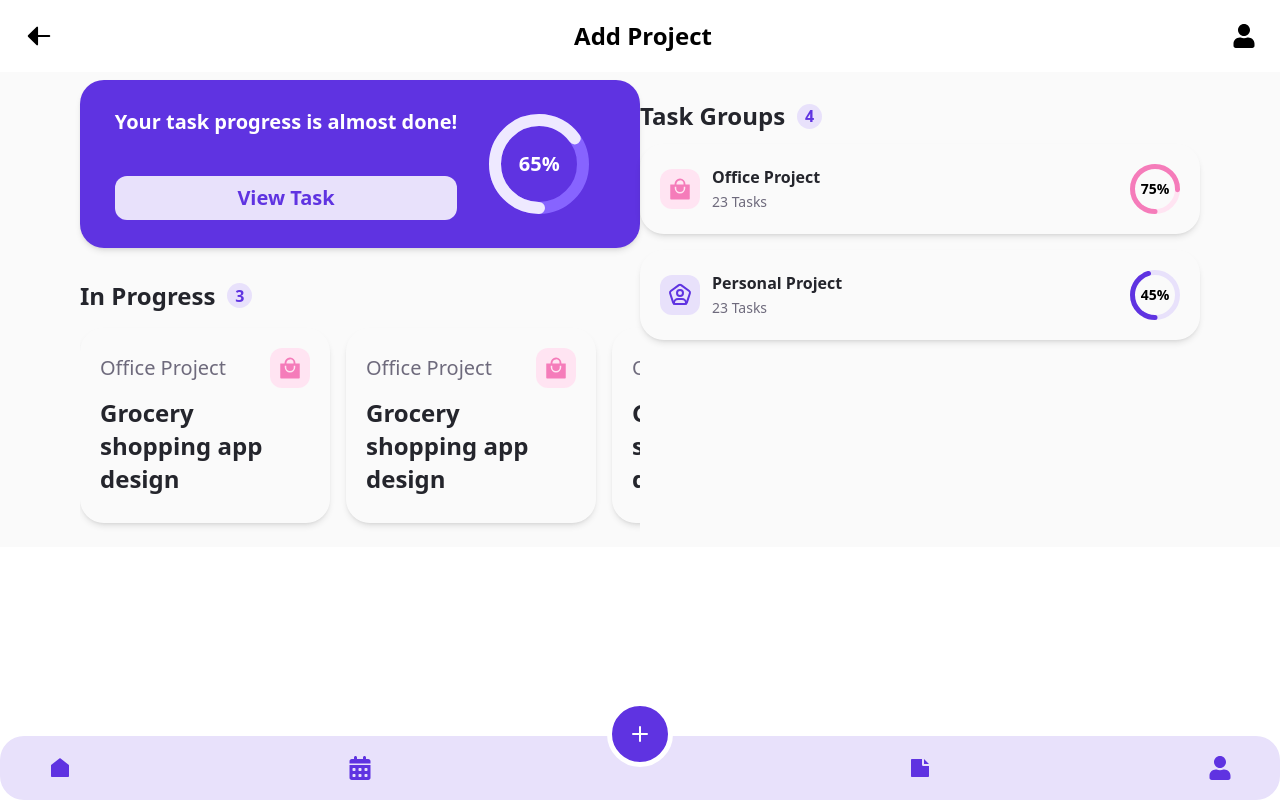
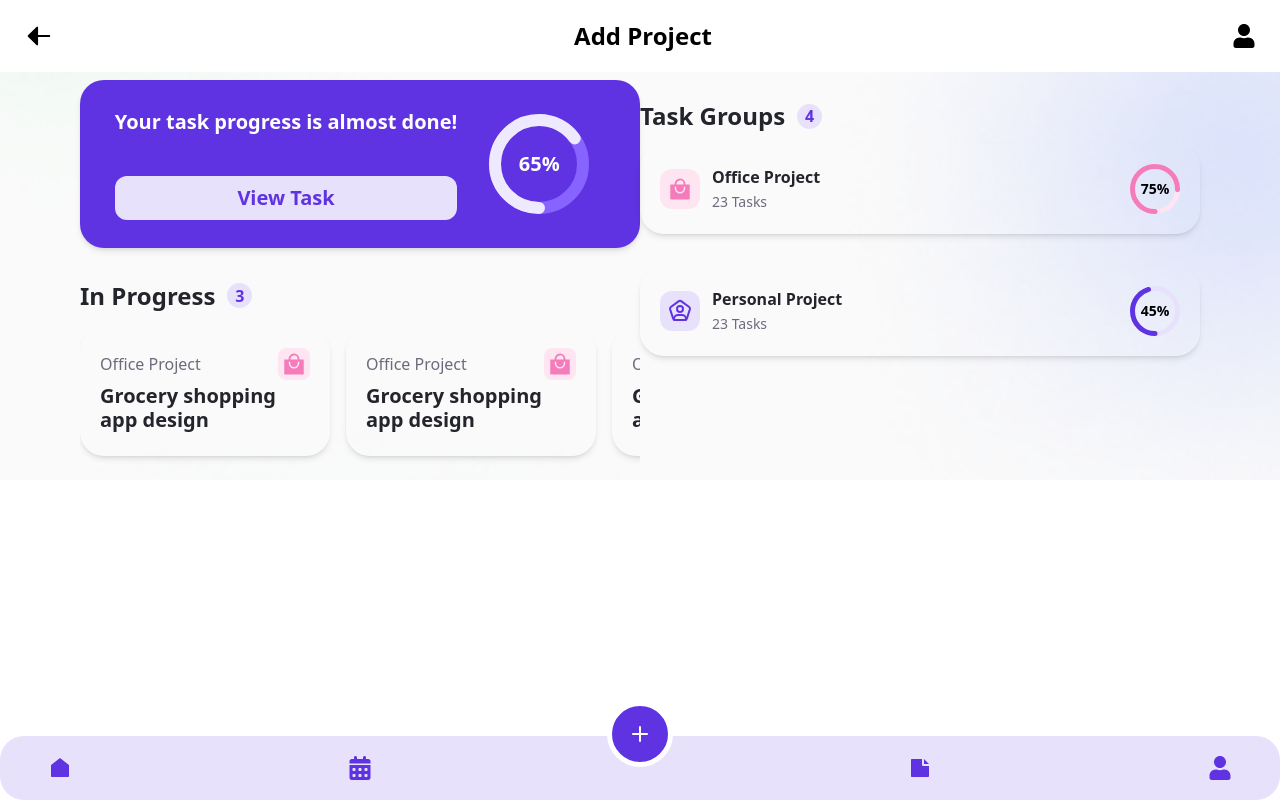
Before and after one commit to alonzojoe/React-TS-Task-Management, a React (Vite) app: page /dashboard in a window 1280 px wide. Built offline with nearby package versions, Linux system fonts and the light colour scheme.

Commit message:
style: In progress Card adjustments

```diff
--- a/src/pages/Dashboard/Dashboard.tsx
+++ b/src/pages/Dashboard/Dashboard.tsx
@@ -2,9 +2,18 @@ import Card from "../../components/UI/Card";
 import CircularProgressBar from "../../components/UI/CircularProgressBar";
 import { IoBagHandleSharp } from "react-icons/io5";
 import { TbUserPentagon } from "react-icons/tb";
+import BackgroundImg from "../../assets/images/background.png";
 const Dashboard = () => {
   return (
-    <div className="container grid grid-cols-1 md:grid-cols-2 py-2 bg-[#FAFAFA]">
+    <div
+      className="container grid grid-cols-1 md:grid-cols-2 py-2 bg-[#FAFAFA]"
+      style={{
+        backgroundSize: "cover",
+        backgroundPosition: "center",
+        backgroundImage: `url(${BackgroundImg})`,
+        backgroundRepeat: "no-repeat",
+      }}
+    >
       <div className="flex flex-col justify-center space-y-8">
         <Card background="primary" width="w-full">
           <div className="flex justify-center items-center gap-4 py-2">
@@ -42,13 +51,13 @@ const Dashboard = () => {
             <div className="flex space-x-4">
               <Card background="lightBlue" shrink="shrink-0" width="w-[250px]">
                 <div className="flex items-center justify-between">
-                  <h4 className="text-textSecondary text-xl">Office Project</h4>
-                  <span className="bg-lightPink p-2 rounded-xl">
+                  <h4 className="text-textSecondary text-md">Office Project</h4>
+                  <span className="bg-lightPink p-1 rounded-lg">
                     <IoBagHandleSharp className="text-2xl text-darkPink" />
                   </span>
                 </div>
-                <div className="flex items-center justify-between py-2">
-                  <h3 className="text-textPrimary text-2xl font-semibold !leading-snug text-wrap">
+                <div className="flex items-center justify-between py-1">
+                  <h3 className="text-textPrimary text-xl font-semibold !leading-6 text-wrap">
                     Grocery shopping app design
                   </h3>
                   <div></div>
@@ -56,13 +65,13 @@ const Dashboard = () => {
               </Card>
               <Card background="lightBlue" shrink="shrink-0" width="w-[250px]">
                 <div className="flex items-center justify-between">
-                  <h4 className="text-textSecondary text-xl">Office Project</h4>
-                  <span className="bg-lightPink p-2 rounded-xl">
+                  <h4 className="text-textSecondary text-md">Office Project</h4>
+                  <span className="bg-lightPink p-1 rounded-lg">
                     <IoBagHandleSharp className="text-2xl text-darkPink" />
                   </span>
                 </div>
-                <div className="flex items-center justify-between py-2">
-                  <h3 className="text-textPrimary text-2xl font-semibold !leading-snug text-wrap">
+                <div className="flex items-center justify-between py-1">
+                  <h3 className="text-textPrimary text-xl font-semibold !leading-6 text-wrap">
                     Grocery shopping app design
                   </h3>
                   <div></div>
@@ -70,13 +79,13 @@ const Dashboard = () => {
               </Card>
               <Card background="lightBlue" shrink="shrink-0" width="w-[250px]">
                 <div className="flex items-center justify-between">
-                  <h4 className="text-textSecondary text-xl">Office Project</h4>
-                  <span className="bg-lightPink p-2 rounded-xl">
+                  <h4 className="text-textSecondary text-md">Office Project</h4>
+                  <span className="bg-lightPink p-1 rounded-lg">
                     <IoBagHandleSharp className="text-2xl text-darkPink" />
                   </span>
                 </div>
-                <div className="flex items-center justify-between py-2">
-                  <h3 className="text-textPrimary text-2xl font-semibold !leading-snug text-wrap">
+                <div className="flex items-center justify-between py-1">
+                  <h3 className="text-textPrimary text-xl font-semibold !leading-6 text-wrap">
                     Grocery shopping app design
                   </h3>
                   <div></div>
@@ -95,7 +104,7 @@ const Dashboard = () => {
             4
           </div>
         </div>
-        <div className="grid grid-cols-1 space-y-4">
+        <div className="grid grid-cols-1 space-y-8">
           <Card background="cardBg" shrink="shrink-0" width="w-[full]">
             <div className="flex items-center justify-between">
               <div className="flex items-center gap-3">
```
